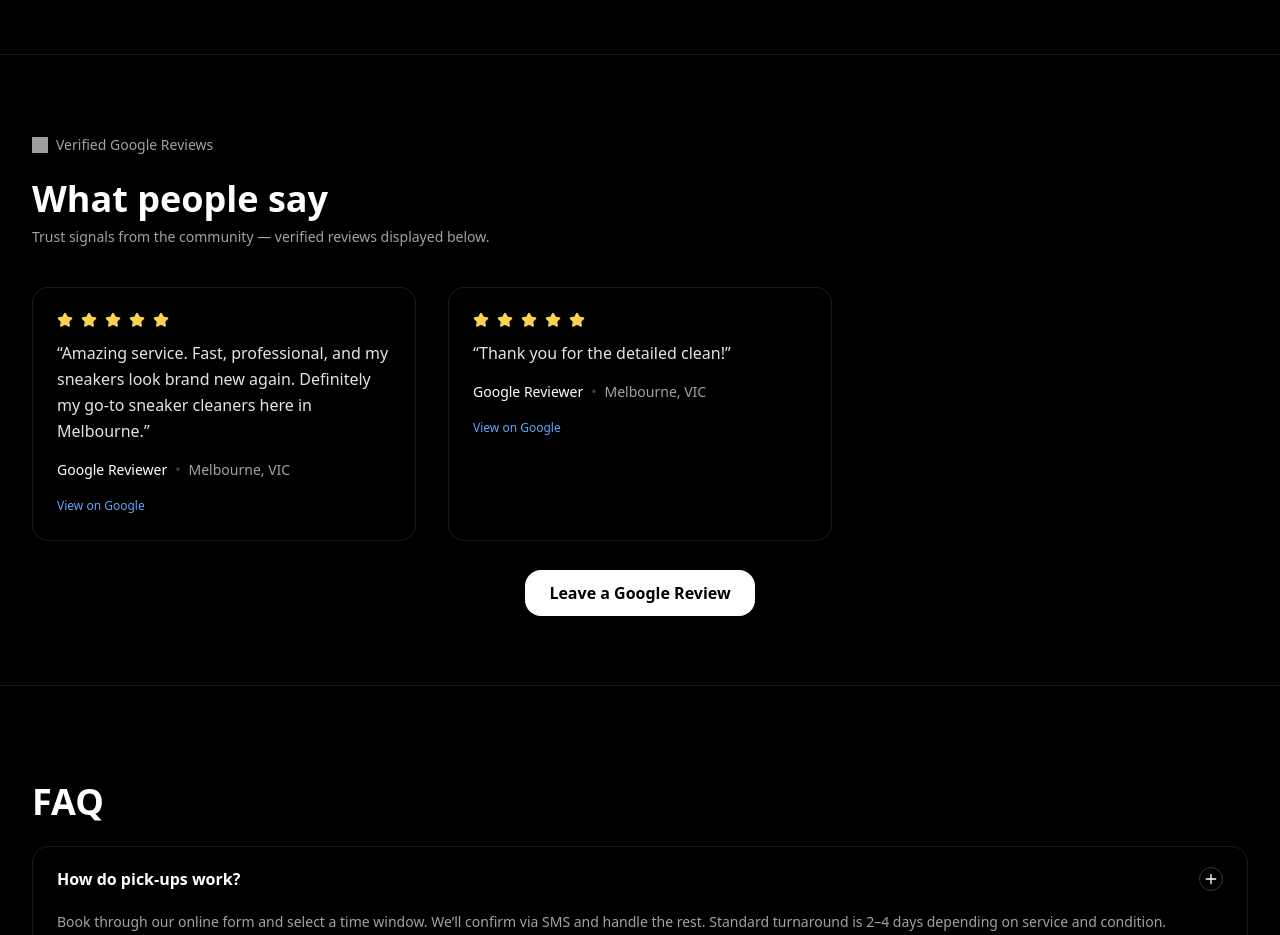
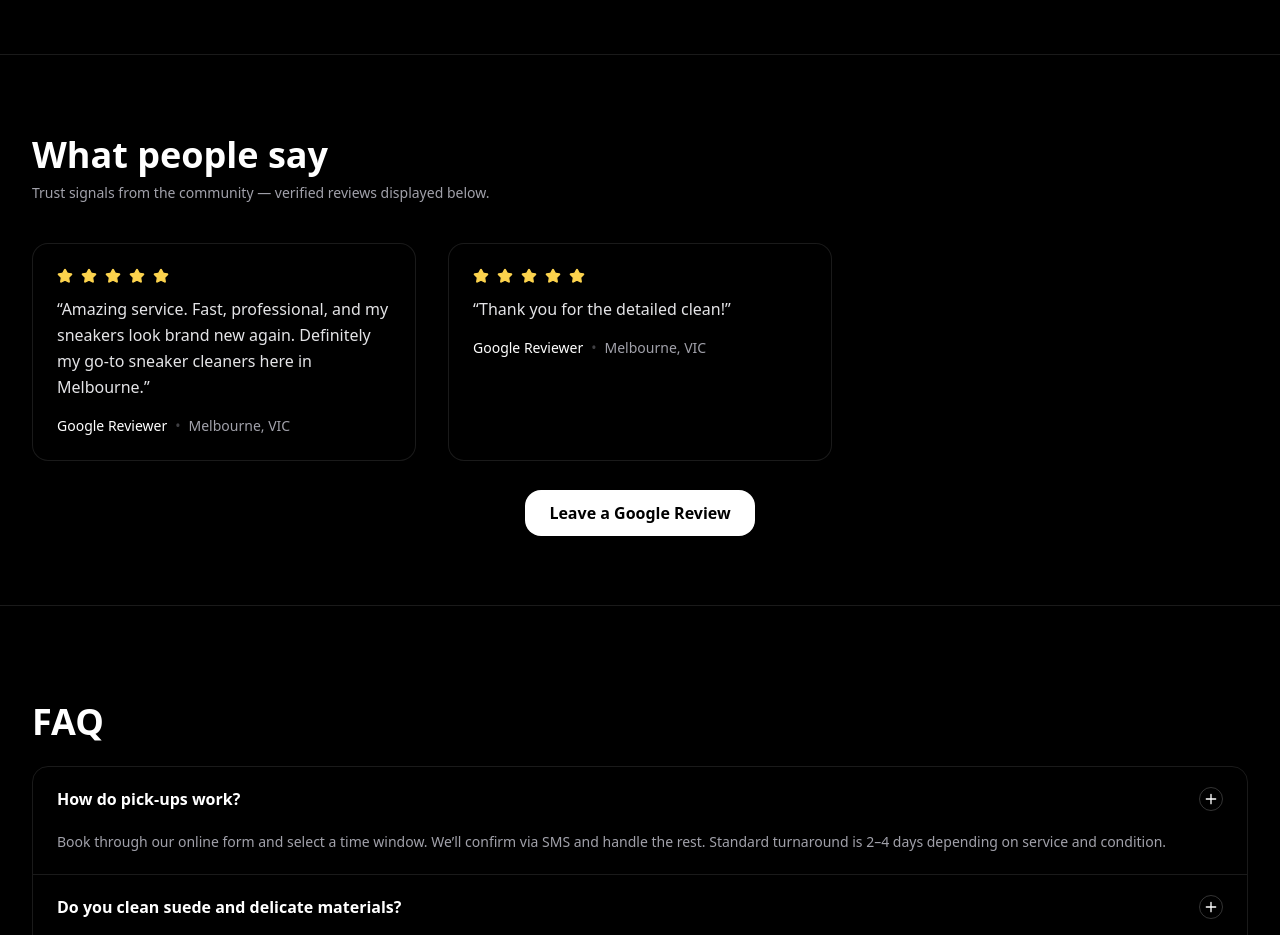
Before and after one commit to unlacesneakers/unlace-site, a Next.js app: page / in a window 1280 px wide. Shown: the part 3940-4875 px from the top of the page. Built offline with nearby package versions, Linux system fonts and the light colour scheme; grey boxes are pictures that could not be loaded.

Commit message:
Update Testimonials.tsx

```diff
--- a/components/Testimonials.tsx
+++ b/components/Testimonials.tsx
@@ -19,23 +19,13 @@ export default function Testimonials({
   instagramUrl?: string;
 }) {
   const hasReviews = items && items.length > 0;
-
-  // ✅ Correct Google Place ID and URLs
-  const GOOGLE_PLACE_ID = "ChIJHekd6ofwaQYR0MujP7jjrEg";
-  const GOOGLE_MAPS_PLACE_URL = `https://www.google.com/maps/search/?api=1&query_place_id=${GOOGLE_PLACE_ID}`;
-  const GOOGLE_WRITE_REVIEW_URL = `https://search.google.com/local/writereview?placeid=${GOOGLE_PLACE_ID}`;
+  const REVIEW_LINK = "https://g.page/r/CdDLoz-4o6xIEAE/review"; // your real review link now
 
   return (
     <section
       id="testimonials"
       className="mx-auto max-w-7xl px-4 sm:px-6 lg:px-8 py-16 sm:py-20 border-t border-white/10"
     >
-      {/* ✅ Google Reviews badge */}
-      <div className="mb-6 flex items-center gap-2 text-sm text-zinc-400">
-        <img src="/google-g-icon.png" alt="Google logo" className="h-4 w-4" />
-        <span>Verified Google Reviews</span>
-      </div>
-
       <div className="mb-8 sm:mb-10">
         <h2 className="text-2xl sm:text-4xl font-bold">What people say</h2>
         <p className="text-sm text-zinc-400 mt-2">
@@ -43,7 +33,7 @@ export default function Testimonials({
         </p>
       </div>
 
-      {/* Empty / Coming soon */}
+      {/* If no reviews */}
       {!hasReviews && (
         <div className="rounded-2xl border border-white/10 bg-zinc-950 p-6 sm:p-8">
           <div className="flex items-start gap-4">
@@ -80,7 +70,6 @@ export default function Testimonials({
         </div>
       )}
 
-      {/* Grid of reviews */}
       {hasReviews && (
         <div className="grid gap-6 sm:gap-8 md:grid-cols-2 lg:grid-cols-3">
           {items.map((t) => (
@@ -95,9 +84,7 @@ export default function Testimonials({
                   ))}
               </div>
 
-              <p className="mt-3 text-zinc-200 leading-relaxed">
-                “{t.quote}”
-              </p>
+              <p className="mt-3 text-zinc-200 leading-relaxed">“{t.quote}”</p>
 
               {(t.author || t.meta) && (
                 <div className="mt-4 text-sm text-zinc-400">
@@ -106,27 +93,15 @@ export default function Testimonials({
                   {t.meta}
                 </div>
               )}
-
-              {/* ✅ View on Google link */}
-              <div className="mt-3">
-                <a
-                  href={GOOGLE_MAPS_PLACE_URL}
-                  target="_blank"
-                  rel="noreferrer"
-                  className="text-xs text-blue-400 hover:underline"
-                >
-                  View on Google
-                </a>
-              </div>
             </article>
           ))}
         </div>
       )}
 
-      {/* ✅ Leave a Review button */}
+      {/* Leave a review button */}
       <div className="mt-10 text-center">
         <a
-          href={GOOGLE_WRITE_REVIEW_URL}
+          href={REVIEW_LINK}
           target="_blank"
           rel="noreferrer"
           className="rounded-2xl bg-white text-black px-6 py-3 font-semibold hover:-translate-y-0.5 transition-transform"
```
